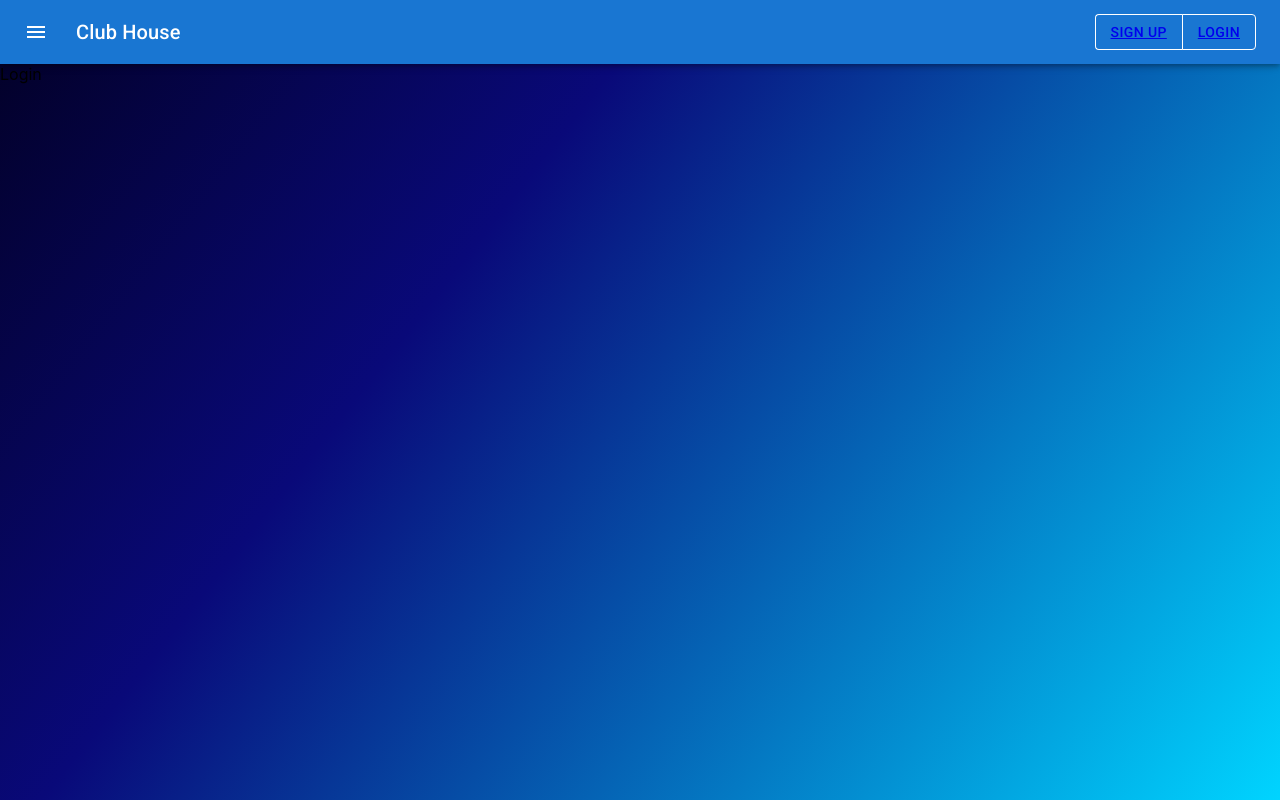
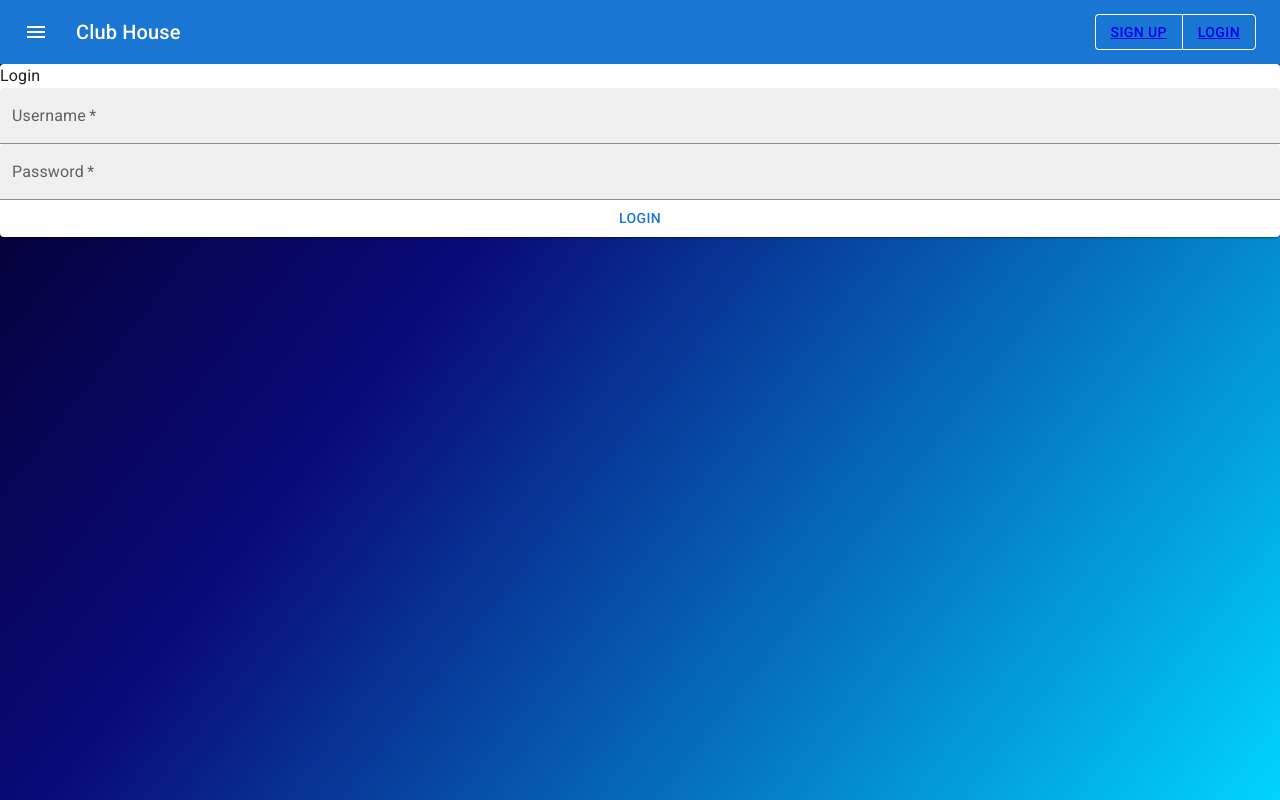
Before and after one commit to SidSaythongphet/phase-3-project-clubhouse-app, a React (Create React App) app: page /login in a window 1280 px wide. Built offline with nearby package versions, Linux system fonts and the light colour scheme; no server answers.

Commit message:
add log in capabilities

```diff
--- a/src/components/session_components/Login.jsx
+++ b/src/components/session_components/Login.jsx
@@ -1,9 +1,70 @@
-import React from 'react'
+import React, { useState } from 'react';
+import Paper from '@mui/material/Paper';
+import TextField from '@mui/material/TextField';
+import { Button } from '@mui/material';
+import Stack from '@mui/material/Stack';
+import Typography from '@mui/material/Typography';
+import { useNavigate } from 'react-router-dom';
 
-const Login = () => {
-  return (
-    <div>Login</div>
-  )
+
+const Login = ({ loginUser, users }) => {
+    const [formData, setFormData] = useState({
+        username: '',
+        password: ''
+    })
+    const navigate = useNavigate()
+
+    const handleChange = (e) => {
+        setFormData({
+            ...formData,
+            [e.target.name]: e.target.value
+        })
+    }
+
+    const handleClick = (e) => {
+      e.preventDefault()
+      const user = users.find(user => user.username.toLowerCase() === formData.username.toLowerCase())
+      if (user && user.password === formData.password) {
+        loginUser(user)
+        navigate('/')
+      } else {
+        alert('Invalid credentials')
+      }
+    }
+
+    return (
+        <Paper
+            component="form"
+            noValidate
+            autoComplete="off"
+            >
+            <Stack>
+                <Typography>Login</Typography>
+                <TextField
+                    required
+                    id="outlined-username-required"
+                    label="Username"
+                    name="username"
+                    value={ formData.username }
+                    variant='filled'
+                    onChange={ handleChange }
+                    />
+                <TextField
+                    required
+                    id="outlined-password-input"
+                    label="Password"
+                    type="password"
+                    name="password"
+                    value={ formData.password }
+                    variant='filled'
+                    onChange={ handleChange }
+                    />
+                <Button onClick={ handleClick } >
+                    Login
+                </Button>
+            </Stack>
+        </Paper>
+    )
 }
 
 export default Login
```
